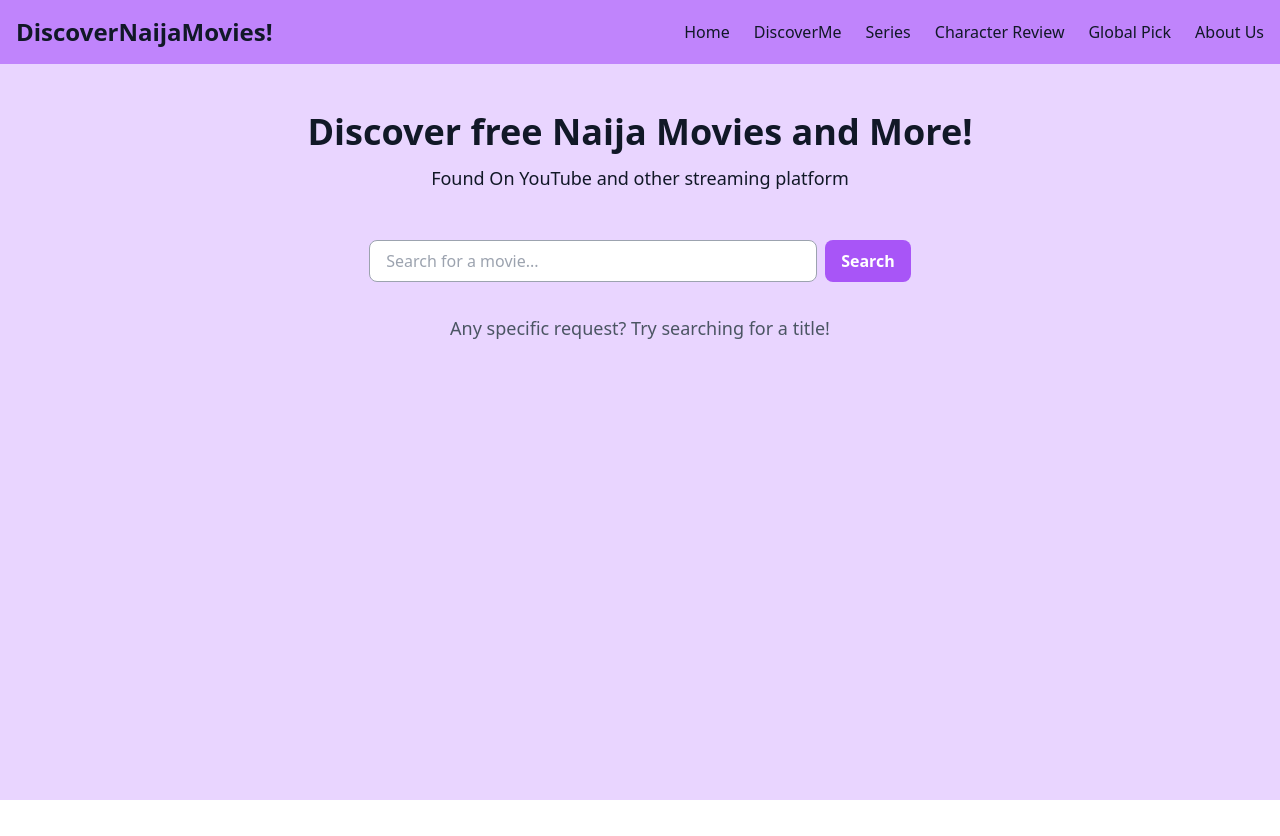
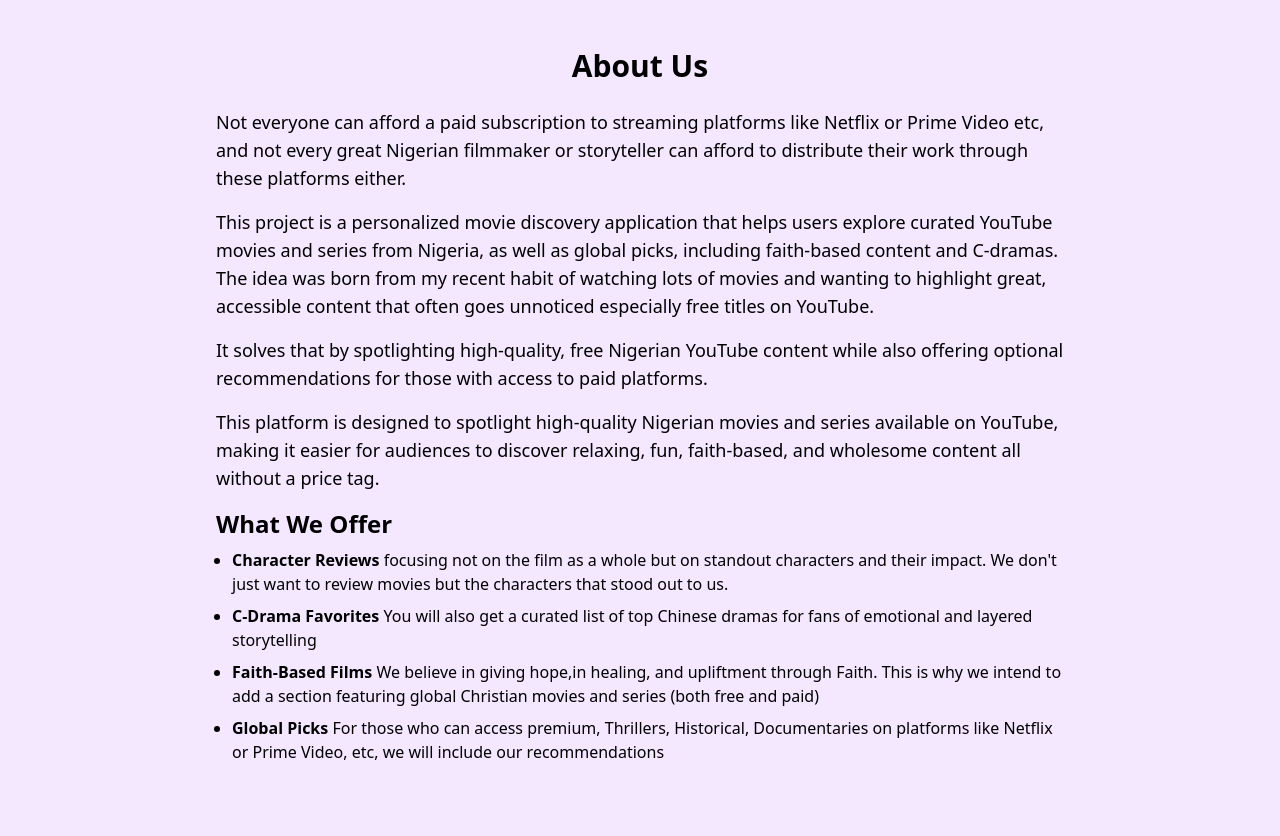
Before and after one commit to Lo15-A/movie-database-project, a React (Vite) app: page /about in a window 1280 px wide. Before the commit the page ends 800 px from the top, so only its background shows below. Built offline with nearby package versions, Linux system fonts and the light colour scheme.

Commit message:
Route and linked AboutUs page in  App.jsx

```diff
--- a/package.json
+++ b/package.json
@@ -11,7 +11,8 @@
   },
   "dependencies": {
     "react": "^19.1.1",
-    "react-dom": "^19.1.1"
+    "react-dom": "^19.1.1",
+    "react-router-dom": "^7.8.2"
   },
   "devDependencies": {
     "@eslint/js": "^9.33.0",
--- a/src/App.jsx
+++ b/src/App.jsx
@@ -1,9 +1,16 @@
-import Home from "./pages/Home"
+import { BrowserRouter as Router, Routes, Route } from "react-router-dom";
+import Home from "./pages/Home";
+import AboutUs from "./pages/AboutUs";
 
 function App() {
   return (
-    <Home />
-  )
+    <Router>
+      <Routes>
+        <Route path="/" element={<Home />} />
+        <Route path="/about" element={<AboutUs />} />
+      </Routes>
+    </Router>
+  );
 }
 
-export default App
+export default App;
--- a/src/pages/AboutUs.jsx
+++ b/src/pages/AboutUs.jsx
@@ -1,57 +1,44 @@
-// src/pages/AboutUs.jsx
 export default function AboutUs() {
   return (
+    <div className="min-h-screen bg-purple-100 text-black">
       <div className="max-w-4xl mx-auto px-6 py-12">
         <h1 className="text-3xl font-bold mb-6 text-center">About Us</h1>
-      <p className="text-lg text-gray-700 mb-4">
-        Not everyone can afford a paid subscription to streaming platforms like
-        Netflix or Prime Video, etc, and not every great Nigerian filmmaker or
-        storyteller can afford to distribute their work through these platforms
-        either.
-      </p>
-      <p className="text-lg text-gray-700 mb-4">
-        This project is a personalized movie discovery application that helps
-        users explore curated YouTube movies and series from Nigeria, as well as
-        global picks, including faith-based content and C-dramas. The idea was
-        born from my recent habit of watching lots of movies and wanting to
-        highlight great, accessible content that often goes unnoticed especially
-        free titles on YouTube.
-      </p>
-      <p className="text-lg text-gray-700 mb-4">
-        It solves that by spotlighting high-quality, free Nigerian YouTube
-        content while also offering optional recommendations for those with
-        access to paid platforms.
-      </p>
-      <p className="text-lg text-gray-700 mb-4">
-        This platform is designed to spotlight high-quality Nigerian movies and
-        series available on YouTube, making it easier for audiences to discover
-        relaxing, fun, faith-based, and wholesome content all without a price
-        tag.
+
+        <p className="text-lg mb-4">
+Not everyone can afford a paid subscription to streaming platforms like Netflix or Prime Video etc, and not every great Nigerian filmmaker or storyteller can afford to distribute their work through these platforms either.
         </p>
 
-      <h2 className="text-2xl font-semibold mt-8 mb-4">What We Offer</h2>
-      <ul className="list-disc pl-6 text-gray-700 space-y-2">
-        <li>
-          <strong>Character Reviews</strong> focusing not on the film as a
-          whole but on standout characters and their impact.  We don't just want to review movies but the characters that stood out to us.
+        <p className="text-lg mb-4">
+This project is a personalized movie discovery application that helps users explore curated YouTube movies and series from Nigeria, as well as global picks, including faith-based content and C-dramas. The idea was born from my recent habit of watching lots of movies and wanting to highlight great, accessible content that often goes unnoticed especially free titles on YouTube.
+        </p>
+
+        <p className="text-lg mb-4">
+   It solves that by spotlighting high-quality, free Nigerian YouTube content while also offering optional recommendations for those with access to paid platforms.
+        </p>
+
+        <p className="text-lg mb-4">
+ This platform is designed to spotlight high-quality Nigerian movies and series available on YouTube, making it easier for audiences to discover relaxing, fun, faith-based, and wholesome content all without a price tag.
+        </p>
+
+        <h2 className="text-2xl font-semibold mt-1 mb-2">What We Offer</h2>
+        <ul className="list-disc pl-4 space-y-2">
+          <li><strong>Character Reviews</strong> focusing not on the film as a whole but on standout characters and their impact. We don't just want to review movies but the characters that stood out to us.
           </li>
           <li>
-          <strong>C-Drama Favorites</strong> You will also get a curated list of top Chinese dramas for fans of emotional and layered storytelling
+    <strong>C-Drama Favorites</strong> You will also get a curated list of top Chinese dramas for fans of emotional and layered storytelling
           </li>
           <li>
-          <strong>Faith-Based Films</strong> We believe in hope, healing, and upliftment through Faith. This is why we intend to add a section  featuring global Christian movies and series (both free and paid)
+    <strong>Faith-Based Films</strong> We believe in giving hope,in healing, and upliftment through Faith. This is why we intend to add a section featuring global Christian movies and series (both free and paid)
           </li>
           <li>
-          <strong>Global Picks</strong> For those who can access premium,
-          faith-inspired or uplifting content on platforms like Netflix or Prime Video, etc, we will include our recommendations
+    <strong>Global Picks</strong> For those who can access premium, Thrillers, Historical, Documentaries on platforms like Netflix or Prime Video, etc, we will include our recommendations
           </li>
         </ul>
 
-      <p className="text-lg text-gray-700 mt-6">
-        This platform is for people who enjoy watching good stories, discovering
-        new creators, and revisiting characters that leave a mark, whether the
-        content is made in Nigeria, China, or beyond.
+        <p className="text-lg mt-6">
+
         </p>
+      </div>
     </div>
   );
 }
--- a/src/pages/Home.jsx
+++ b/src/pages/Home.jsx
@@ -1,5 +1,5 @@
 import { useState } from "react";
-
+import { Link } from "react-router-dom";
 function Home() {
   const [query, setQuery] = useState("");
   const [movies, setMovies] = useState([]);
@@ -34,16 +34,16 @@ function Home() {
     <div className="min-h-screen bg-purple-200 text-gray-900 font-sans">
       {/* Navbar */}
       <nav className="bg-purple-400 p-4 flex justify-between items-center">
-        <h1 className="text-2xl font-bold">DiscoverNaijaMovies!</h1>
-        <ul className="flex gap-6 font-medium">
-          <li className="hover:text-purple-700 cursor-pointer">Home</li>
-          <li className="hover:text-purple-700 cursor-pointer">DiscoverMe</li>
-          <li className="hover:text-purple-700 cursor-pointer">Series</li>
-          <li className="hover:text-purple-700 cursor-pointer">Character Review</li>
-          <li className="hover:text-purple-700 cursor-pointer">Global Pick</li>
-          <li className="hover:text-purple-700 cursor-pointer">About Us</li>
-        </ul>
-      </nav>
+   <h1 className="text-2xl font-bold">DiscoverNaijaMovies!</h1>
+   <ul className="flex gap-6 font-medium">
+    <li><Link to="/" className="hover:text-purple-700">Home</Link></li>
+    <li><Link to="/discover" className="hover:text-purple-700">DiscoverMe</Link></li>
+    <li><Link to="/series" className="hover:text-purple-700">Series</Link></li>
+    <li><Link to="/reviews" className="hover:text-purple-700">Character Review</Link></li>
+    <li><Link to="/global" className="hover:text-purple-700">Global Pick</Link></li>
+    <li><Link to="/about" className="hover:text-purple-700">About Us</Link></li>
+  </ul>
+</nav>
 
       {/* Hero Section */}
       <header className="text-center py-12">
```
Also changed, not shown: 1 other file (tests, documents, lock files or other folders). Lines whose indentation alone changed are shown as unchanged.
